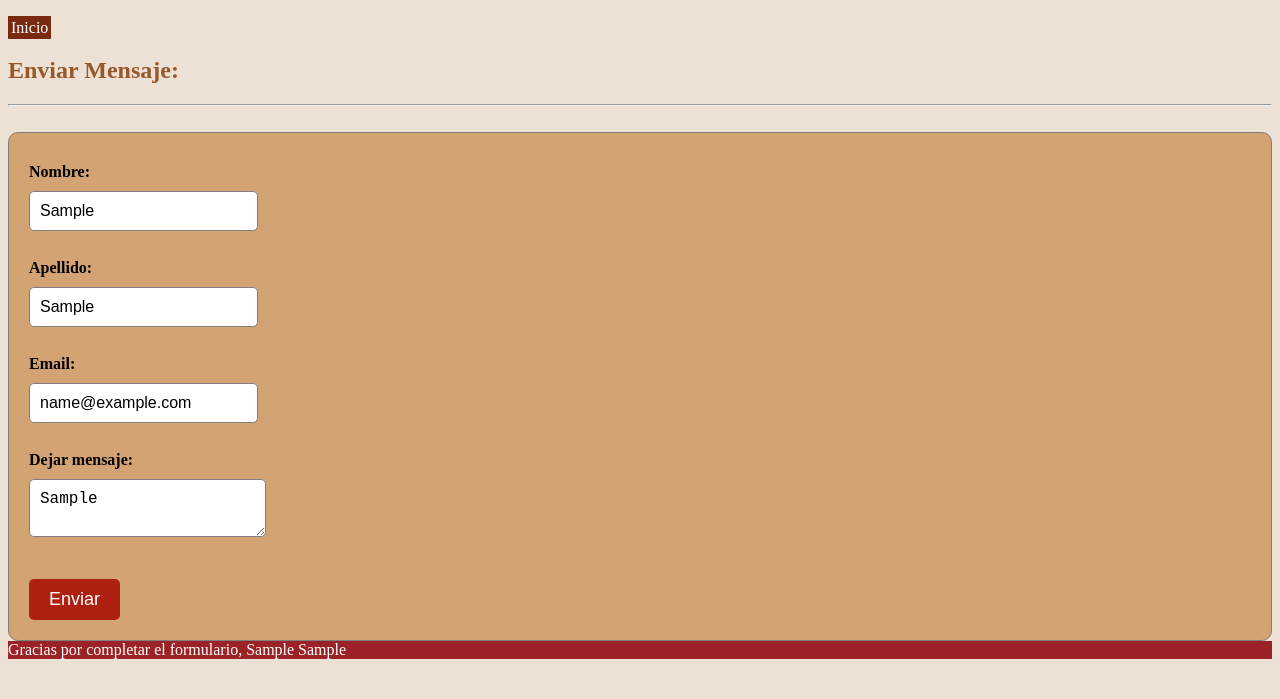
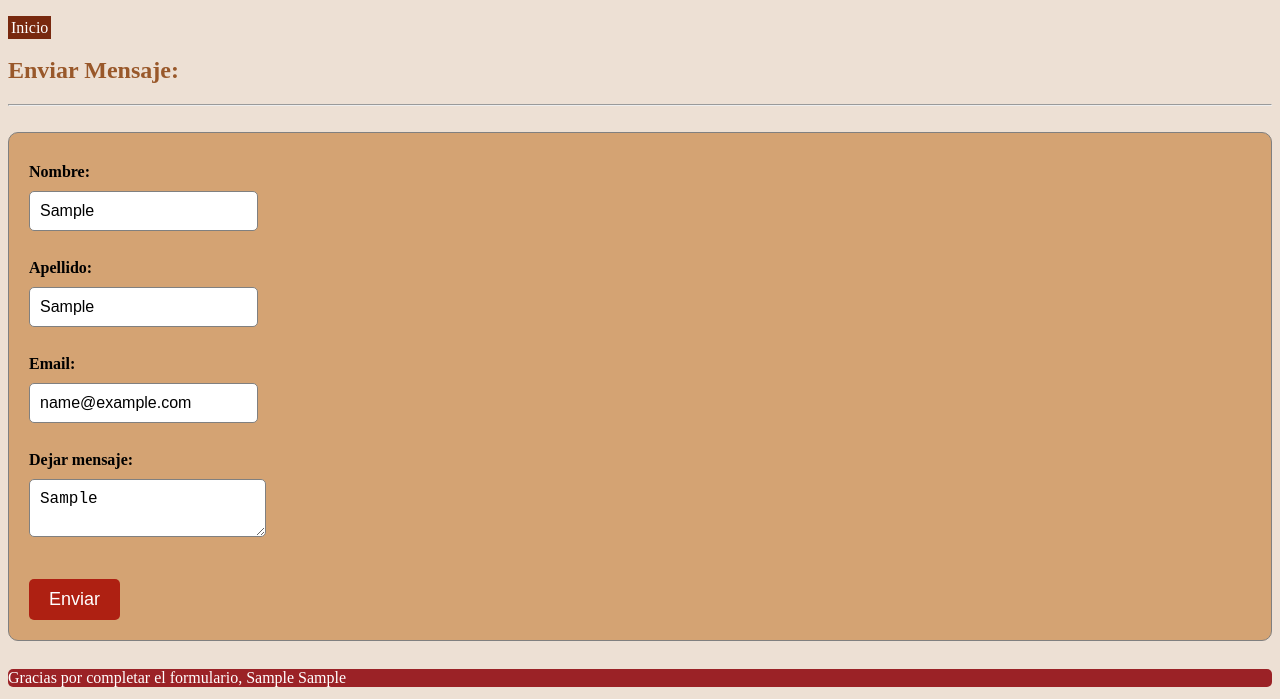
Before and after one commit to lmarchio1/mi-curriculum-vitae, a plain HTML site: page Contacto.html in a window 1280 px wide. Both pictures are taken after typing "Sample", "Sample", "name@example.com", "Sample" into the empty fields and a click on the button "Enviar". Shown: the part 101-800 px from the top of the page. Drawn offline with Linux system fonts and the light colour scheme; a web font is replaced by a local one.

Commit message:
Adjuntments in JavaScript

```diff
--- a/CSS/estilos.css
+++ b/CSS/estilos.css
@@ -99,5 +99,9 @@ form {
 
  .mensaje{
     background-color: #9b2226;
+    width: auto;
+    margin-top: 10px;
+    border-radius: 5px;
+    font-size: 16px;
     color: white;
  }
--- a/Contacto.html
+++ b/Contacto.html
@@ -42,27 +42,9 @@
       </form>
     </div>
 
+    <br>
     <div class="mensaje" id="message2"></div>
-
-
-      <script>
-
-    document.getElementById("submit-button").addEventListener("click", function(event) {
-    event.preventDefault();
-    var name = document.getElementById("nombre").value;
-    var lastname = document.getElementById("apellido").value;
-    var email = document.getElementById("email").value;
-    if (name === "" || lastname === "" || email === "") {
-    document.getElementById("message2").innerHTML = "Por favor, completa todos los campos requeridos";
-    } else {
-    var message = document.getElementById("message2").value;
-    document.getElementById("message2").innerHTML = "Gracias por completar el formulario, " + name + " " + lastname
-    }
-    });
-
-
-
-      </script>
+     <script src="JAVA/funciones.js"> </script>
 
 </body>
 </html>
--- /dev/null
+++ b/JAVA/funciones.js
@@ -0,0 +1,12 @@
+document.getElementById("submit-button").addEventListener("click", function(event) {
+    event.preventDefault();
+    var name = document.getElementById("nombre").value;
+    var lastname = document.getElementById("apellido").value;
+    var email = document.getElementById("email").value;
+    if (name === "" || lastname === "" || email === "") {
+    document.getElementById("message2").innerHTML = "Por favor, completa todos los campos requeridos";
+    } else {
+    var message = document.getElementById("message2").value;
+    document.getElementById("message2").innerHTML = "Gracias por completar el formulario, " + name + " " + lastname
+    }
+    });
```
Also changed, not shown: funciones.js (deleted, +0 -7 lines), index.html (+1 -0 lines).
